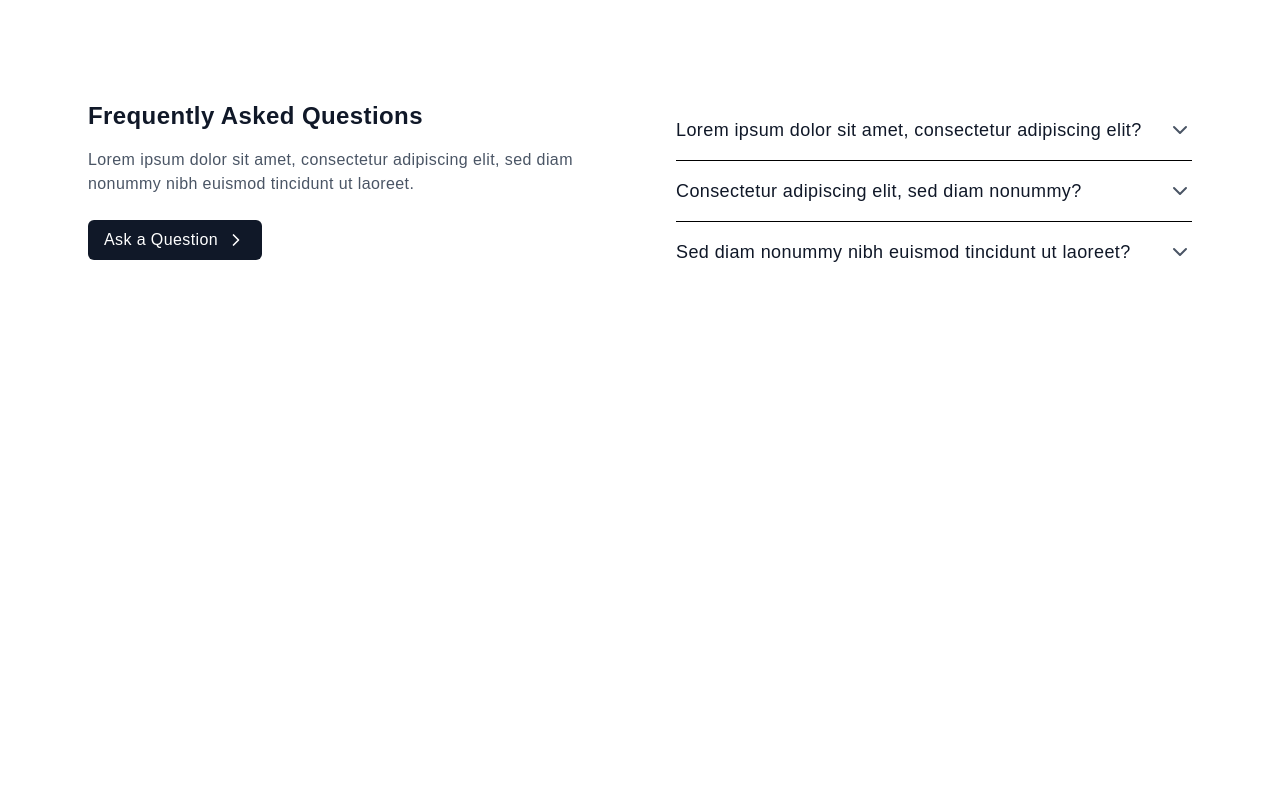
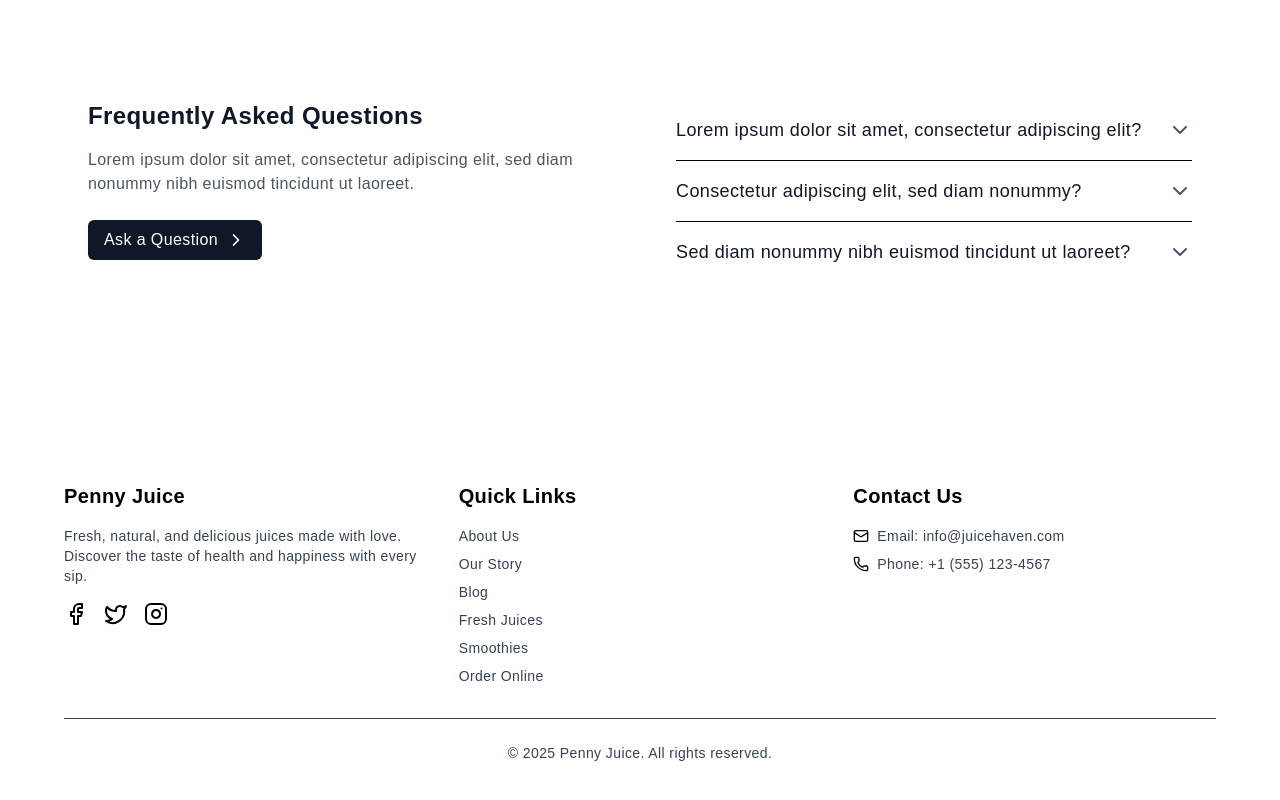
Before and after one commit to AlemayehuDabi/Penny_Juice, a React (Vite) app in the folder client/: page / in a window 1280 px wide. Shown: the part 2775-3575 px from the top of the page. Before the commit the page ends 3513 px from the top, so only its background shows below. Built offline with nearby package versions, Linux system fonts and the light colour scheme.

Commit message:
FEAT: ui footer

```diff
--- /dev/null
+++ b/client/src/components/Footer.tsx
@@ -0,0 +1,116 @@
+import { Facebook, Twitter, Instagram, Mail, Phone } from "lucide-react";
+
+interface FooterLink {
+  label: string;
+  href: string;
+}
+
+const companyLinks: FooterLink[] = [
+  { label: "About Us", href: "/about" },
+  { label: "Our Story", href: "/story" },
+  { label: "Blog", href: "/blog" },
+];
+
+const shopLinks: FooterLink[] = [
+  { label: "Fresh Juices", href: "/products/juices" },
+  { label: "Smoothies", href: "/products/smoothies" },
+  { label: "Order Online", href: "/order" },
+];
+
+const contactInfo: FooterLink[] = [
+  { label: "Email: info@juicehaven.com", href: "mailto:info@juicehaven.com" },
+  { label: "Phone: +1 (555) 123-4567", href: "tel:+15551234567" },
+];
+
+export default function Footer() {
+  return (
+    <footer className="py-12 px-4 sm:px-6 lg:px-8 mt-20">
+      <div className="max-w-7xl mx-auto grid grid-cols-1 md:grid-cols-3 gap-8">
+        {/* Company Info */}
+        <div className="flex flex-col gap-4">
+          <h3 className="text-xl font-semibold">Penny Juice</h3>
+          <p className="text-gray-700 text-sm">
+            Fresh, natural, and delicious juices made with love. Discover the
+            taste of health and happiness with every sip.
+          </p>
+          <div className="flex gap-4">
+            <a
+              href="https://facebook.com"
+              aria-label="Facebook"
+              className="hover:text-gray-700 transition duration-300"
+            >
+              <Facebook size={24} />
+            </a>
+            <a
+              href="https://twitter.com"
+              aria-label="Twitter"
+              className="hover:text-gray-700 transition duration-300"
+            >
+              <Twitter size={24} />
+            </a>
+            <a
+              href="https://instagram.com"
+              aria-label="Instagram"
+              className="hover:text-gray-700 transition duration-300"
+            >
+              <Instagram size={24} />
+            </a>
+          </div>
+        </div>
+
+        {/* Quick Links */}
+        <div className="flex flex-col gap-4">
+          <h3 className="text-xl font-semibold">Quick Links</h3>
+          <ul className="flex flex-col gap-2 text-sm">
+            {companyLinks.map((link: FooterLink, index: number) => (
+              <li key={index}>
+                <a
+                  href={link.href}
+                  className="text-gray-700 hover:text-gray-200 transition duration-300"
+                >
+                  {link.label}
+                </a>
+              </li>
+            ))}
+            {shopLinks.map((link: FooterLink, index: number) => (
+              <li key={index}>
+                <a
+                  href={link.href}
+                  className="text-gray-700 hover:text-gray-200 transition duration-300"
+                >
+                  {link.label}
+                </a>
+              </li>
+            ))}
+          </ul>
+        </div>
+
+        {/* Contact Info */}
+        <div className="flex flex-col gap-4">
+          <h3 className="text-xl font-semibold">Contact Us</h3>
+          <ul className="flex flex-col gap-2 text-sm">
+            {contactInfo.map((info: FooterLink, index: number) => (
+              <li key={index} className="flex items-center gap-2">
+                {info.label.includes("Email") && <Mail size={16} />}
+                {info.label.includes("Phone") && <Phone size={16} />}
+                <a
+                  href={info.href}
+                  className="text-gray-700 hover:text-gray-200 transition duration-300"
+                >
+                  {info.label}
+                </a>
+              </li>
+            ))}
+          </ul>
+        </div>
+      </div>
+
+      {/* Bottom Bar */}
+      <div className="mt-8 border-t border-gray-700 pt-6 text-center text-sm text-gray-700">
+        <p>
+          &copy; {new Date().getFullYear()} Penny Juice. All rights reserved.
+        </p>
+      </div>
+    </footer>
+  );
+}
--- a/client/src/pages/Home.tsx
+++ b/client/src/pages/Home.tsx
@@ -7,10 +7,11 @@ import { FeaturedJuice } from "../components/FeaturedJuice";
 import { Catagories } from "../components/Cartagories";
 import { CallForAction } from "../components/CallToAction";
 import FrequentlyAskQuestion from "../components/FrequentlyAskQuestion";
+import Footer from "../components/Footer";
 
 export default function Home() {
   return (
-    <div className="min-h-screen relative px-4 mb-96 tracking-wide">
+    <div className="min-h-screen relative px-4 tracking-wide">
       <div className="absolute top-10 inset-x-0 -z-10">
         <img
           src={splash}
@@ -27,6 +28,7 @@ export default function Home() {
         <Catagories />
         <CallForAction />
         <FrequentlyAskQuestion />
+        <Footer />
       </div>
     </div>
   );
```
